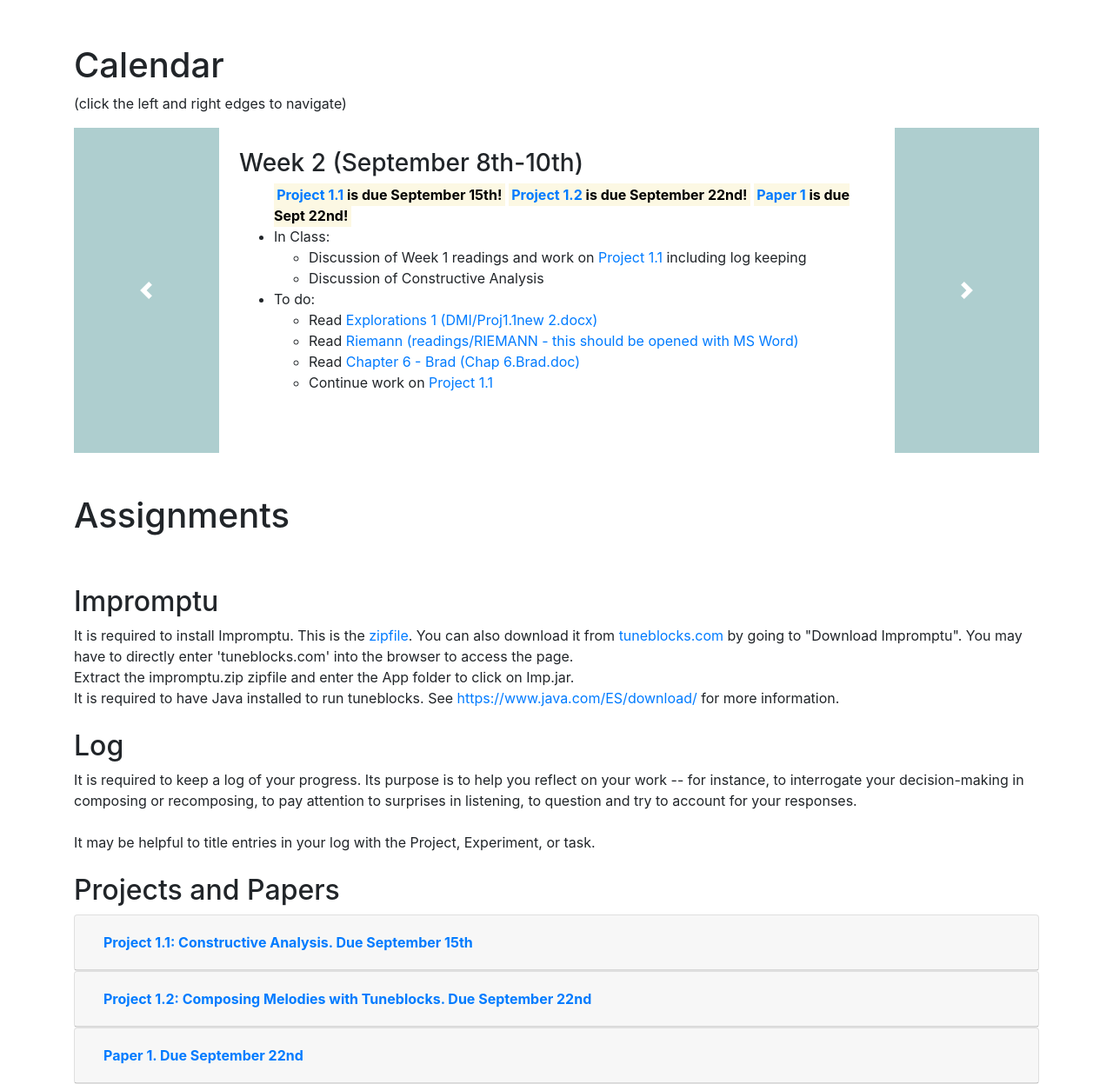
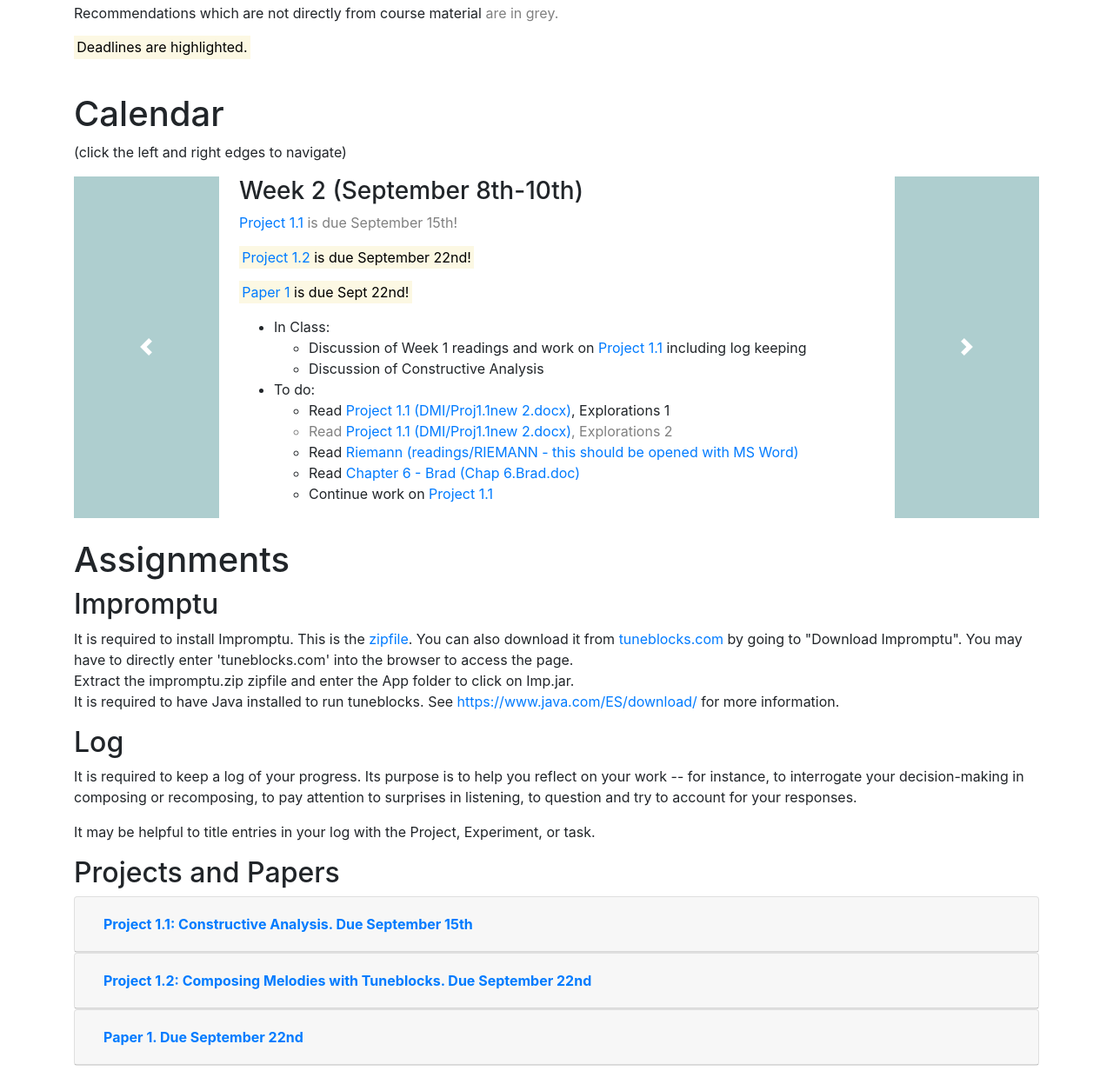
Before and after one commit to ngopaul/ngopaul.github.io, a plain HTML site: page classes/music-109/index.html in a window 1280 px wide. Shown: the part 135-1382 px from the top of the page at 87% size. Drawn offline with nearby package versions, Linux system fonts and the light colour scheme; some packages are replaced by stand-ins of ours; a script that the page names is missing.

Commit message:
music 109 reformatting, prettification

```diff
--- a/classes/music-109/index.html
+++ b/classes/music-109/index.html
@@ -39,24 +39,14 @@
 
 <div class="container">
     <h3>Notes</h3>
-    <p>All references to documents are in this format: <b>Legible name (Actual name in bcourses[- optional note about file])</b></p>
+    <p>All references to documents are in this format: <b>Clearer name (Actual name in bcourses[- optional note about file])</b></p>
+    <p style="display:inline-flex">Recommendations which are not directly from course material&nbsp;</p><p style="display:inline-flex; color:grey"> are in grey.</p>
+    <p><mark>Deadlines are highlighted.</mark></p>
 </div>
-
 <br/>
-
 <div class="container" id="calendar">
-    <br/>
     <h1>Calendar</h1><p>(click the left and right edges to navigate)</p>
-    <div id="carouselExampleIndicators" class="carousel slide" data-ride="carousel">
-        <ol class="carousel-indicators">
-            <li data-target="#carouselExampleIndicators" data-slide-to="0"></li>
-            <li data-target="#carouselExampleIndicators" data-slide-to="1"></li>
-            <li data-target="#carouselExampleIndicators" data-slide-to="2" class="active"></li>
-            <li data-target="#carouselExampleIndicators" data-slide-to="3"></li>
-            <li data-target="#carouselExampleIndicators" data-slide-to="4"></li>
-            <li data-target="#carouselExampleIndicators" data-slide-to="5"></li>
-        </ol>
-        <br/>
+    <div id="calendarCarousel" class="carousel slide" data-ride="carousel">
         <div class="carousel-inner" style="min-height: 350px"> <!-- style="height:350px;" -->
             <div class="carousel-item"><div class="row"><div class="col"></div><div class="col-8">
                 <h3>Week 0 (August 27th)</h3><ul>
@@ -64,11 +54,11 @@
                 <li>Readings: Syllabus (syllabus.nice.pdf), Bamberger Paper (Bamberger.pdf)</li>
             </ul></ul></div><div class="col"></div></div></div>
             <div class="carousel-item"><div class="row"><div class="col"></div><div class="col-8">
-                <h3>Week 1 (September 1st-3rd)</h3><ul>
-                <mark><b><a href="#project-1-1">Project 1.1</a> is due September 15th!</b></mark>
-                <mark><b><a href="#project-1-2">Project 1.2</a> is due September 22nd!</b></mark>
-                <mark><b><a href="#paper-1">Paper 1</a> is due Sept 22nd!</b></mark>
-                <li>In Class:</li><ul>
+                <h3>Week 1 (September 1st-3rd)</h3>
+                <p style="color:grey"><a href="#project-1-1">Project 1.1</a> is due September 15th!</p>
+                <p><mark><a href="#project-1-2">Project 1.2</a> is due September 22nd!</mark></p>
+                <p><mark><a href="#paper-1">Paper 1</a> is due Sept 22nd!</mark></p>
+                <ul><li>In Class:</li><ul>
                 <li>Discussion of <a href="#file-syllabus">Syllabus (syllabus.nice.pdf)</a></li>
                 <li>Discussion of <a href="#file-bamberger">Bamberger (Bamberger.pdf)</a></li>
                 <li>Discussion of <a href="#file-impromptu">Impromptu (Sandbox-book.doc - this should be opened as a pdf)</a></li>
@@ -79,44 +69,46 @@
                 <li>Begin work on <a href="#project-1-1">Project 1.1</a></li>
             </ul></ul></div><div class="col"></div></div></div>
             <div class="carousel-item active"><div class="row"><div class="col"></div><div class="col-8">
-                <h3>Week 2 (September 8th-10th)</h3><ul>
-                <mark><b><a href="#project-1-1">Project 1.1</a> is due September 15th!</b></mark>
-                <mark><b><a href="#project-1-2">Project 1.2</a> is due September 22nd!</b></mark>
-                <mark><b><a href="#paper-1">Paper 1</a> is due Sept 22nd!</b></mark>
-                <li>In Class:</li><ul>
+                <h3>Week 2 (September 8th-10th)</h3>
+                <p style="color:grey"><a href="#project-1-1">Project 1.1</a> is due September 15th!</p>
+                <p><mark><a href="#project-1-2">Project 1.2</a> is due September 22nd!</mark></p>
+                <p><mark><a href="#paper-1">Paper 1</a> is due Sept 22nd!</mark></p>
+                <ul><li>In Class:</li><ul>
                 <li>Discussion of Week 1 readings and work on <a href="#project-1-1">Project 1.1</a> including log keeping</li>
                 <li>Discussion of Constructive Analysis</li></ul>
                 <li>To do:</li><ul>
-                <li>Read <a href="#file-explorations">Explorations 1 (DMI/Proj1.1new 2.docx)</a></li>
+                <li>Read <a href="#file-project-1-1">Project 1.1 (DMI/Proj1.1new 2.docx)</a>, Explorations 1</li>
+                <li style="color:grey">Read <a href="#file-project-1-1">Project 1.1 (DMI/Proj1.1new 2.docx)</a>, Explorations 2</li>
                 <li>Read <a href="#file-riemann">Riemann (readings/RIEMANN - this should be opened with MS Word)</a></li>
                 <li>Read <a href="#file-brad">Chapter 6 - Brad (Chap 6.Brad.doc)</a></li>
                 <li>Continue work on <a href="#project-1-1">Project 1.1</a></li>
             </ul></ul></div><div class="col"></div></div></div>
             <div class="carousel-item"><div class="row"><div class="col"></div><div class="col-8">
-                <h3>Week 3 (September 15th-17th)</h3><ul>
-                <mark><b><a href="#project-1-2">Project 1.2</a> is due September 22nd!</b></mark>
-                <mark><b><a href="#paper-1">Paper 1</a> is due September 22nd!</b></mark>
-                <li>In Class:</li><ul>
+                <h3>Week 3 (September 15th-17th)</h3>
+                <p><mark><a href="#project-1-2">Project 1.2</a> is due September 22nd!</mark></p>
+                <p><mark><a href="#paper-1">Paper 1</a> is due September 22nd!</mark></p>
+                <ul><li>In Class:</li><ul>
                 <li>Discussion of <a href="#project-1-2">Project 1.2</a></li>
-                <li>Discussion of <a href="#file-explorations">Explorations 2 (DMI/Proj1.1new 2.docx)</a></li>
+                <li>Discussion of <a href="#file-project-1-1">Project 1.1 (DMI/Proj1.1new 2.docx)</a>, Explorations 2</li>
                 <li>Discussion of Editing</li>
                 <li>Discussion of <a href="#paper-1">Paper 1</a></li></ul>
                 <li>To do:</li><ul>
-                <li>Read <a href="#file-explorations">Explorations 2 (DMI/Proj1.1new 2.docx)</a></li>
+                <li>Read <a href="#file-project-1-1">Project 1.1 (DMI/Proj1.1new 2.docx)</a>, Explorations 2</li>
+                <li style="color:grey">Read <a href="#file-project-1-1">Project 1.1 (DMI/Proj1.1new 2.docx)</a>, Explorations 3, 4</li>
                 <li>Read <a href="#project-1-2">Project 1.2</a></li>
                 <li>Finish <a href="#paper-1">Paper 1</a></li>
             </ul></ul></div><div class="col"></div></div></div>
             <div class="carousel-item"><div class="row"><div class="col"></div><div class="col-8">
-                <h3>Week 4 (September 22nd-24th)</h3><ul>
-                <li>In Class:</li><ul>
+                <h3>Week 4 (September 22nd-24th)</h3>
+                <ul><li>In Class:</li><ul>
                 <li>Discussion of <a href="#file-listening-1">Listening 1 (DMI/LISTENING 1)</a></li>
                 </ul><li>To do:</li><ul>
                 <li>Listen to <a href="#file-listening-1">Listening 1 (DMI/LISTENING 1)</a></li>
                 <li>Respond to <a href="#file-listening-1-desc">Listening 1.pdf (DMI/LISTENING 1/Listen.text.pdf)</a>, prepare response for class</li>
             </ul></ul></div><div class="col"></div></div></div>
             <div class="carousel-item"><div class="row"><div class="col"></div><div class="col-8">
-                <h3>Week 5 (September 29th-October 1st)</h3><ul>
-                <li>In Class:</li><ul>
+                <h3>Week 5 (September 29th-October 1st)</h3>
+                <ul><li>In Class:</li><ul>
                 <li>Discussion of <a href="#paper-1">Paper 1</a> and Compositions</li>
                 </ul><li>To do:</li><ul>
                 <li>Read <a href="#file-intro-part-2">Intro to Part II (DMI/Intro to Part II-1.pdf)</a></li>
@@ -125,8 +117,8 @@
                 <li>Prepare for class discussion: your compositions, your strategies, and WHAT YOU LEARNED.</li>
             </ul></ul></div><div class="col"></div></div></div>
             <div class="carousel-item"><div class="row"><div class="col"></div><div class="col-8">
-                <h3>Week 6 (October 6th-8th)</h3><ul>
-                <li>In Class:</li><ul>
+                <h3>Week 6 (October 6th-8th)</h3>
+                <ul><li>In Class:</li><ul>
                 <li>Discussion of <a href="#file-dmm-ch2">Chapter 2 of DMM (DMM/Chap 2. Children's Invented notations1.A Typology.doc)</a></li>
                 <li>Discussion of <a href="#file-dmm-ch3">Chapter 3 of DMM (DMM/Chap 3 Children's Invented notations.A Typology.doc)</a></li>
                 <li>Discussion of Experiment 1 (tbd)</li>
@@ -135,32 +127,32 @@
                 <li>Experiment 1 (tbd)</li>
             </ul></ul></div><div class="col"></div></div></div>
         </div>
-        <a class="carousel-control-prev" href="#carouselExampleIndicators" role="button" data-slide="prev" style="background-color:cadetblue">
+        <a class="carousel-control-prev" href="#calendarCarousel" role="button" data-slide="prev" style="background-color:cadetblue">
             <span class="carousel-control-prev-icon" aria-hidden="true"></span>
             <span class="sr-only">Previous</span>
         </a>
-        <a class="carousel-control-next" href="#carouselExampleIndicators" role="button" data-slide="next" style="background-color:cadetblue">
+        <a class="carousel-control-next" href="#calendarCarousel" role="button" data-slide="next" style="background-color:cadetblue">
             <span class="carousel-control-next-icon" aria-hidden="true"></span>
             <span class="sr-only">Next</span>
         </a>
     </div>
-</div><br/>
-
+</div>
+<br/>
 <div class="container" id="assignments">
-    <br/><h1>Assignments</h1>
-    <br/><br/><h2 id="impromptu">Impromptu</h2>
-    It is required to install Impromptu. This is the <a href="file/impromptu.zip" download>zipfile</a>. You can also
-    download it from <a href="http://tuneblocks.com/index.jsp" target="_blank">tuneblocks.com</a> by going to "Download Impromptu".
-    You may have to directly enter 'tuneblocks.com' into the browser to access the page.<br/>
-    Extract the impromptu.zip zipfile and enter the App folder to click on Imp.jar. <br/>
-    It is required to have Java installed to run tuneblocks. See
-    <a href="https://www.java.com/ES/download/" target="_blank">https://www.java.com/ES/download/</a> for more information.
-    <br/><br/><h2 id="log">Log</h2>
-    It is required to keep a log of your progress. Its purpose is to help you reflect on your work -- for instance,
-    to interrogate your decision-making in composing or recomposing, to pay attention to surprises in listening,
-    to question and try to account for your responses.<br/><br/>
-    It may be helpful to title entries in your log with the Project, Experiment, or task.
-    <br/><br/><h2 id="projects-papers">Projects and Papers</h2>
+    <h1>Assignments</h1>
+    <h2 id="impromptu">Impromptu</h2>
+    <p>It is required to install Impromptu. This is the <a href="file/impromptu.zip" download>zipfile</a>. You can also
+        download it from <a href="http://tuneblocks.com/index.jsp" target="_blank">tuneblocks.com</a> by going to "Download Impromptu".
+        You may have to directly enter 'tuneblocks.com' into the browser to access the page.<br/>
+        Extract the impromptu.zip zipfile and enter the App folder to click on Imp.jar. <br/>
+        It is required to have Java installed to run tuneblocks. See
+        <a href="https://www.java.com/ES/download/" target="_blank">https://www.java.com/ES/download/</a> for more information.</p>
+    <h2 id="log">Log</h2>
+    <p>It is required to keep a log of your progress. Its purpose is to help you reflect on your work -- for instance,
+        to interrogate your decision-making in composing or recomposing, to pay attention to surprises in listening,
+        to question and try to account for your responses.</p>
+    <p>It may be helpful to title entries in your log with the Project, Experiment, or task.</p>
+    <h2 id="projects-papers">Projects and Papers</h2>
     <div class="accordion" id="assignments-accordion">
         <div class="card"><div class="card-header" id="project-1-1"><h5 class="mb-0">
             <button class="btn btn-link" data-toggle="collapse" data-target="#assignments-collapse1" aria-expanded="false" aria-controls="assignments-collapse1">
@@ -184,7 +176,7 @@
                 greater complexity?
                 <br/>
                 <h3>Instructions</h3>
-                (see <a href="#file-explorations">Explorations 1 (DMI/Proj1.1new 2.docx)</a>)<br/>
+                (see <a href="#file-project-1-1">Project 1.1 (DMI/Proj1.1new 2.docx)</a>, Explorations 1)<br/>
                 <ol>
                     <li>Reconstruct AUSTRIAN</li>
                     <li>
@@ -233,8 +225,8 @@
                 <b>Project 1.2: Composing Melodies with Tuneblocks. Due September 22nd</b>
             </button></h5></div><div id="assignments-collapse2" class="collapse" aria-labelledby="project-1-2" data-parent="#assignments-accordion"><div class="card-body" style="height:100vh">
             <h3>FAQ</h3>
-            Q: How long should the final tune be?
-            A: An appropriate length.
+            Q: How long should the final tune be?<br/>
+            A: An appropriate length.<br/>
             <iframe src="file/project-1-2.pdf" width="100%" height="100%">This browser does not support PDFs.</iframe>
         </div></div></div>
         <div class="card"><div class="card-header" id="paper-1"><h5 class="mb-0">
@@ -286,10 +278,9 @@
             </ul>
         </div></div></div>
     </div>
-</div><br/>
-
+</div>
+<br/>
 <div class="container" id="resources">
-    <br/>
     <h1>Resources</h1>
     <div class="accordion" id="resources-accordion">
         <div class="card"><div class="card-header" id="file-bamberger"><h5 class="mb-0">
@@ -322,11 +313,11 @@
             </button></h5></div><div id="collapse5" class="collapse" aria-labelledby="file-dmm-ch3" data-parent="#accordion"><div class="card-body" style="height:100vh">
             <iframe src="file/dmm-ch3.pdf" width="100%" height="100%">This browser does not support PDFs.</iframe></div></div>
         </div>
-        <div class="card"><div class="card-header" id="file-explorations"><h5 class="mb-0">
+        <div class="card"><div class="card-header" id="file-project-1-1"><h5 class="mb-0">
             <button class="btn btn-link" data-toggle="collapse" data-target="#collapse6" aria-expanded="false" aria-controls="collapse6">
-                Explorations (DMI/Proj1.1new 2.docx)
-            </button></h5></div><div id="collapse6" class="collapse" aria-labelledby="file-explorations" data-parent="#accordion"><div class="card-body" style="height:100vh">
-            <iframe src="file/explorations.pdf" width="100%" height="100%">This browser does not support PDFs.</iframe></div></div>
+                Project 1.1 (DMI/Proj1.1new 2.docx)
+            </button></h5></div><div id="collapse6" class="collapse" aria-labelledby="file-project-1-1" data-parent="#accordion"><div class="card-body" style="height:100vh">
+            <iframe src="file/project-1-1.pdf" width="100%" height="100%">This browser does not support PDFs.</iframe></div></div>
         </div>
         <div class="card"><div class="card-header" id="file-impromptu"><h5 class="mb-0">
             <button class="btn btn-link" data-toggle="collapse" data-target="#collapse7" aria-expanded="false" aria-controls="collapse7">
@@ -370,12 +361,10 @@
 
     </ul>
 
-</div><br/>
-
+</div>
+<br/>
 <div class="container" id="links">
-    <br/>
     <h1>Links</h1>
-    <br/>
     <h2 id="link/1">Google Sheets: "Music 109: getting to know you"</h2>
     <p><a href="https://docs.google.com/spreadsheets/d/1WXTmUCmSldVmJHjlgKnu1Zo8YFmoRrdv-uZcIGy0FBY/edit#gid=0" target="_blank">Open in new tab</a></p>
 </div><br/>
@@ -412,7 +401,7 @@
                 location.pathname.replace(/^\//, '') === this.pathname.replace(/^\//, '')
                 &&
                 location.hostname === this.hostname
-                && this.hash !== "#carouselExampleIndicators"
+                && this.hash !== "#calendarCarousel"
             ) {
                 // Figure out element to scroll to
                 var target = $(this.hash);
```
Also changed, not shown: 2 other files.
